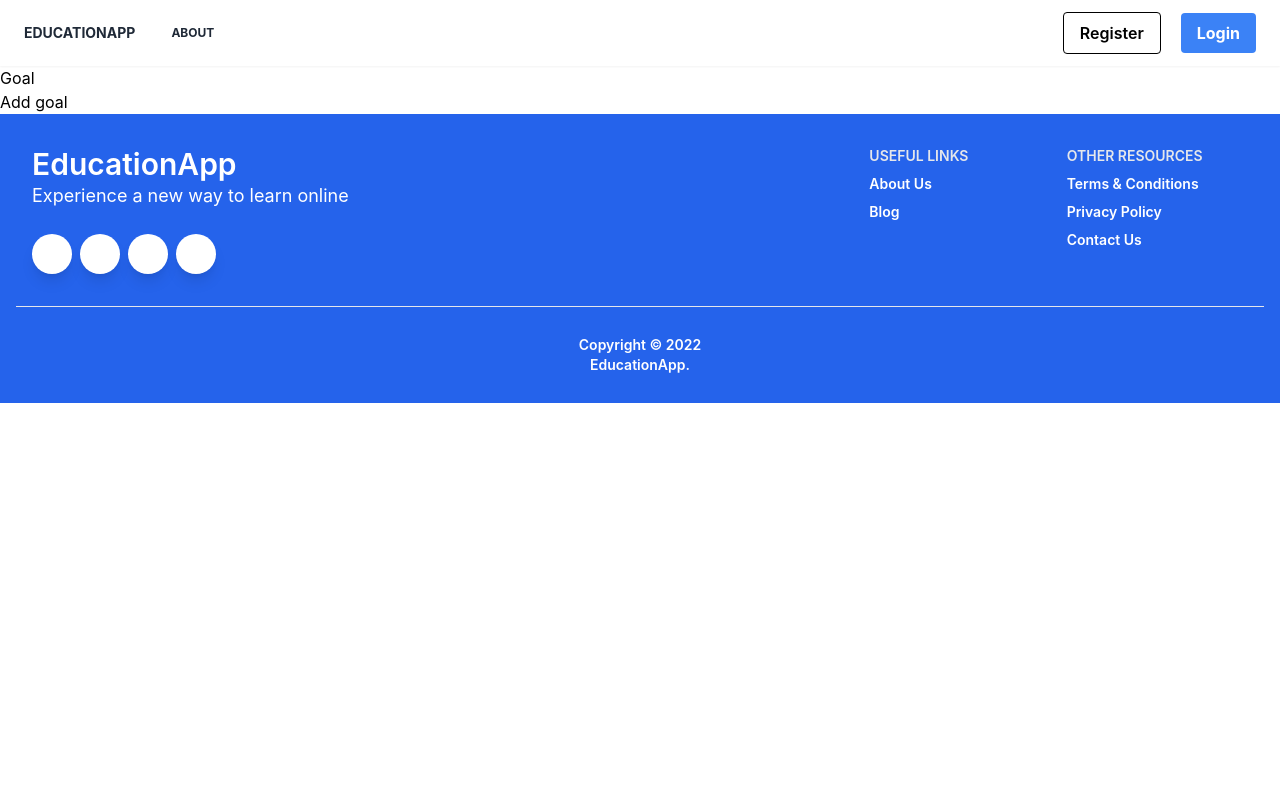
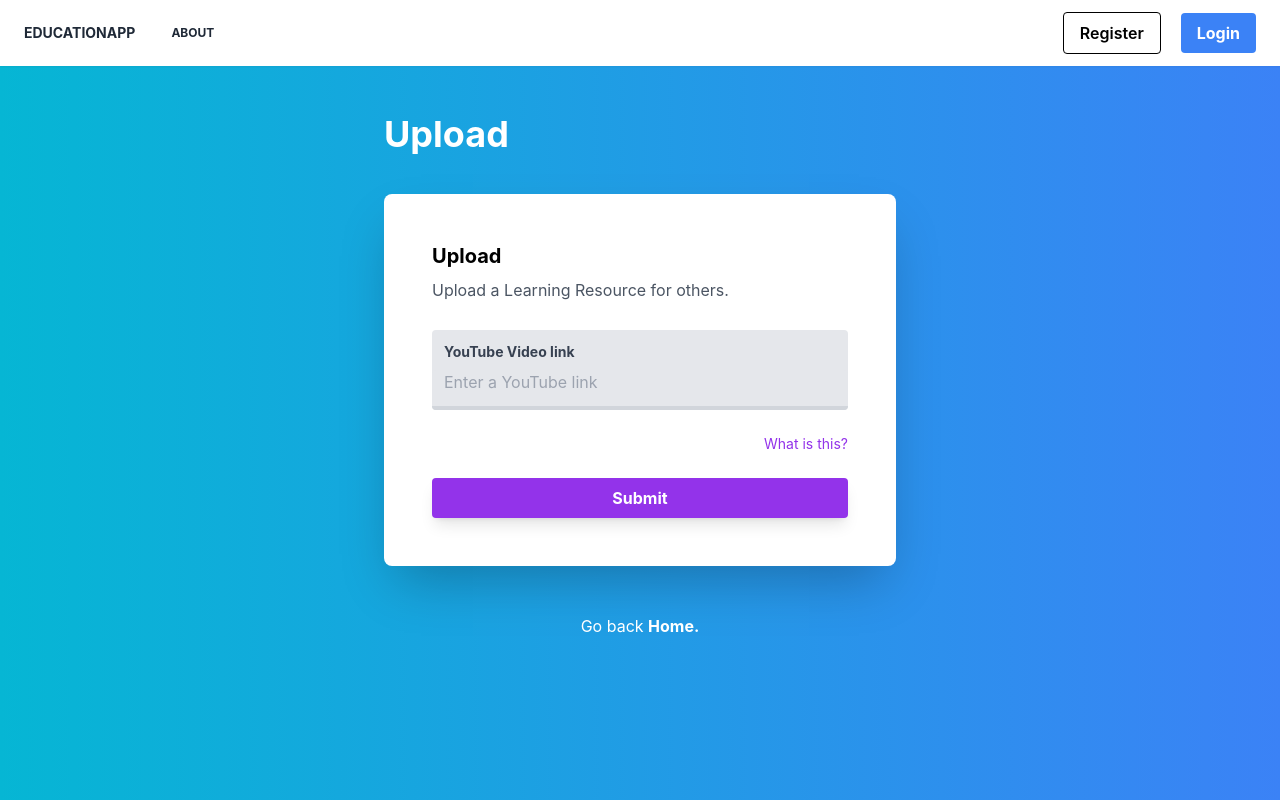
Before and after one commit to Wais1/education-app-fe, a React (Create React App) app: page /upload in a window 1280 px wide. Shown: the top 800 px of the page. Built offline with nearby package versions, Linux system fonts and the light colour scheme; no server answers.

Commit message:
made navbar more elegant

```diff
--- /dev/null
+++ b/src/pages/Test.jsx
@@ -0,0 +1,26 @@
+import { useState, useEffect, useContext } from "react"
+import { UserContext } from "../context/UserContext"
+import { Link, useNavigate} from "react-router-dom"
+import { faWarning } from "@fortawesome/free-solid-svg-icons"
+import { FontAwesomeIcon } from "@fortawesome/react-fontawesome"
+
+function Test() {
+
+  return (
+    <section className='form'>
+        <form onSubmit={onSubmit}>
+            <div className="form-group">
+                <label htmlFor="text">Goal</label>
+                <input type="text" name='text' id='text' value={text} onChange={(e) => setText(e.target.value)}/>
+            </div>
+            <div className="form-group">
+                <button className="btn btn-block" type='submit'>
+                    Add goal
+                </button>
+            </div>
+        </form>
+    </section>
+  )
+}
+
+export default Test
--- a/src/pages/UploadResource.jsx
+++ b/src/pages/UploadResource.jsx
@@ -1,7 +1,11 @@
 import { useState } from 'react'
+import { Link } from 'react-router-dom'
+import { faWarning } from '@fortawesome/free-solid-svg-icons'
+import { FontAwesomeIcon } from '@fortawesome/react-fontawesome'
 
 function UploadResource() {
     const [text, setText] = useState('')
+    const [video, setVideo] = useState('')
     const [message, setMessage] = useState('')
     const [isError, setIsError] = useState(false)
     const [isSuccess, setIsSuccess] = useState(false)
@@ -31,6 +35,11 @@ function UploadResource() {
     // Each section / topic for learning can have a code, and links are organized by that code, and requests are made
     // to that topic's code too.
 
+    // Handle forum change
+    const onChange = () => {
+
+    }
+
     const onSubmit = e => {
         e.preventDefault()
 
@@ -38,19 +47,61 @@ function UploadResource() {
         // dispatch(createGoal({text}))
     }
   return (
-    <section className='form'>
-        <form onSubmit={onSubmit}>
-            <div className="form-group">
-                <label htmlFor="text">Goal</label>
-                <input type="text" name='text' id='text' value={text} onChange={(e) => setText(e.target.value)}/>
+    //   Make registration form reach min height of screen, background color gradient, with padding for mobile
+    <div className="body-bg min-h-screen pt-12 pb-6 px-2 md:px-0 bg-gradient-to-r from-cyan-500 to-blue-500">
+      {/* Uses mx-auto to center the form, with mx-w-lg (max width large) lg  to add space on side */}
+      <header className="max-w-lg mx-auto">
+          {/* Style paragraph heading */}
+        <p className="text-4xl font-bold text-white">Upload</p>
+      </header>
+
+      {/* White background (bg-white), centers with same command, margin top and bottom, shadow,
+       rounding, padding (larger on desktop with md:p-12) */}
+      <main className="bg-white max-w-lg mx-auto p-8 md:p-12 my-10 rounded-lg shadow-2xl">
+        <section>
+          <h3 className='font-bold text-xl'>Upload</h3>
+          <p className='text-gray-600 pt-2'>Upload a Learning Resource for others.</p>
+        </section>
+          {/* TEMP ALERTBOX if error */}
+          { isError &&
+          <span className="flex bg-rose-600 p-3.5 rounded-md mt-6">
+            <p className="ml-4 text-white"> <FontAwesomeIcon icon={faWarning} transform='left-10 grow-5' /> {message} </p>
+          </span> }
+        <section className='mt-7'>
+            {/* Flex column makes each element take an entire row, not side by side */}
+          <form onSubmit={onSubmit} className='flex flex-col'>
+              {/* Add gray background, padding and margins to both the label and input */}
+            <div className='mb-6 pt-3 rounded bg-gray-200'>
+                {/* Block makes each element take entire row so theyre not side by side  */}
+              <label className='block text-gray-700 text-sm font-bold mb-2 ml-3'>YouTube Video link</label>
+              {/* Add gray background to input, full width and rounded. Remove outline on focus. add border-bottom to have purple border on focus, and gray on
+              neutral. add transitions of 500 ms between neutral and hover state. Finally add padding */}
+              <input type='text' id='video' name='video' value={video} onChange={onChange} placeholder='Enter a YouTube link' class='bg-gray-200 rounded w-full text-gray-700 focus:outline-none border-b-4 border-gray-300 focus:border-purple-600 transition duration-500 px-3 pb-3' />
             </div>
-            <div className="form-group">
-                <button className="btn btn-block" type='submit'>
-                    Add goal
-                </button>
+            {/* Same style as above */}
+            {/* <div className='mb-6 pt-3 rounded bg-gray-200'>
+              <label className='block text-gray-700 text-sm font-bold mb-2 ml-3'>Password</label>
+              <input type='password' id='password' name='password' value={password} onChange={onChange} placeholder='Enter password' class='bg-gray-200 rounded w-full text-gray-700 focus:outline-none border-b-4 border-gray-300 focus:border-purple-600 transition duration-500 px-3 pb-3' />
+            </div> */}
+            {/* Flex justify-end moves forgot your password to the end (right)  */}
+            <div className='flex justify-end'>
+              <Link to={'/about'} className='text-sm text-purple-600 hover:text-purple-700 hover:underline mb-6'>
+                  What is this?
+              </Link>
             </div>
-        </form>
-    </section>
+            {/* Button styles with color and padding, shadow and round */}
+            <button type='submit' className='bg-purple-600 hover:bg-purple-700 text-white font-bold py-2 rounded shadow-lg hover:shadow-xl transition duration-200'>
+              Submit
+            </button>
+          </form>
+        </section>
+      </main>
+      {/* Define max width for screen, then center with mx-auto. then center text with text-center */}
+      <div className="max-w-lg mx-auto text-center mt-12 mb-6">
+          <p className="text-white">Go back <Link to={'/'}><strong className="font-bold hover:underline">Home.</strong></Link> </p>
+      </div>
+
+    </div>
   )
 }
 export default UploadResource
```
